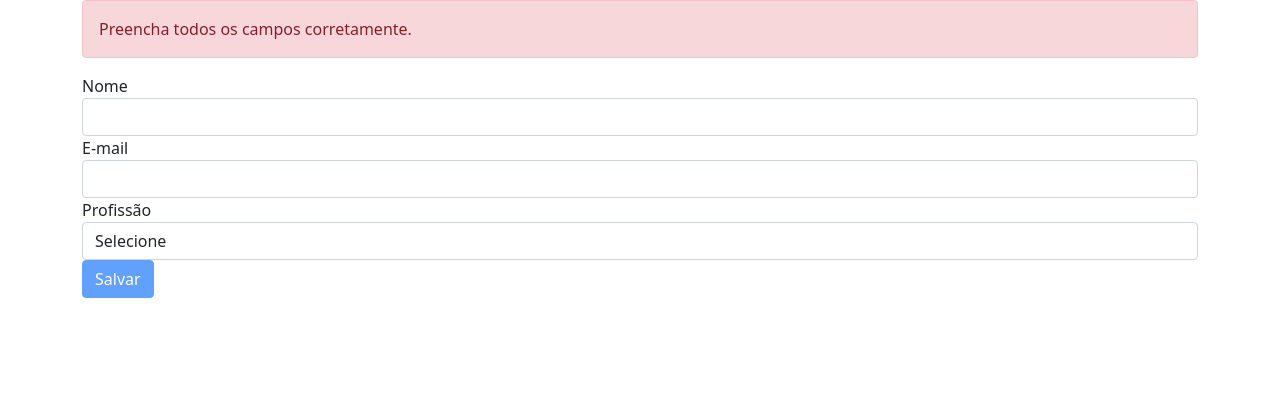
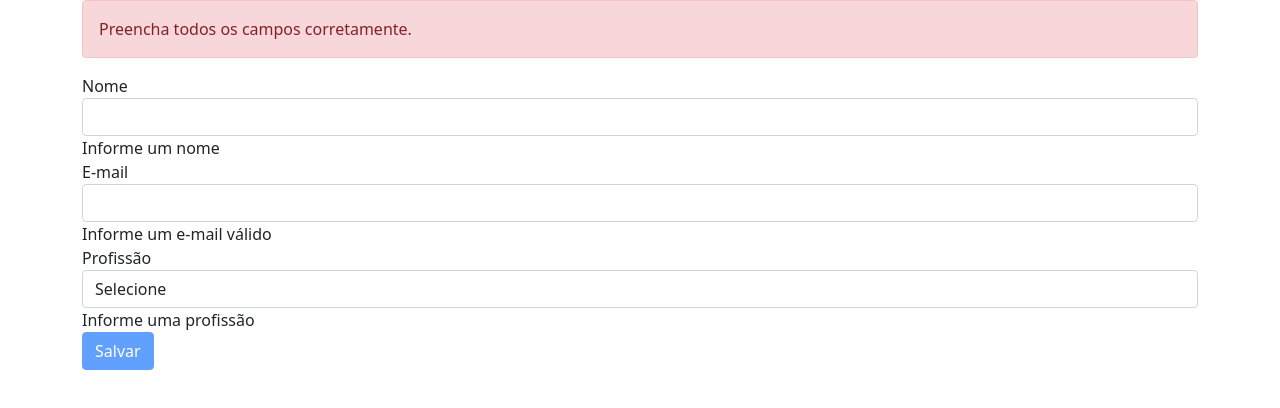
Before and after one commit to andersonmisson/formulario-angular, an Angular app: page / in a window 1280 px wide. Shown: the top 408 px of the page. Built offline with nearby package versions, Linux system fonts and the light colour scheme.

Commit message:
Exibindo erro de validação de controles do formulário

```diff
--- a/src/app/app.component.html
+++ b/src/app/app.component.html
@@ -9,25 +9,32 @@
     <div class="form-group">
       <label class="form-control-label">Nome</label>
       <input type="text" class="form-control" name="primeiroNome"
-        [(ngModel)]="cliente.nome" required minlength="10">
+        [(ngModel)]="cliente.nome" required minlength="10" #nome="ngModel">
+
+      <div *ngIf="nome.hasError('required')">Informe um nome</div>
+      <div *ngIf="nome.hasError('minlength')">O nome deve ser completo</div>
     </div> <!-- REQUIRED - Para ser um campo obrigatorio -->
            <!-- MINLENGHT - Minimo 10 letras -->
 
     <div class="form-group">
       <label class="form-control-label">E-mail</label>
       <input type="text" class="form-control" name="emailAddress"
-        [(ngModel)]="cliente.email" required email>
+        [(ngModel)]="cliente.email" required email #email="ngModel">
+
+      <div *ngIf="email.invalid">Informe um e-mail válido</div>
     </div><!-- REQUIRED - Para ser um campo obrigatorio -->
           <!-- EMAIL - Configuração para o email, ter @ por exemplo -->
 
     <div class="form-group">
       <label class="form-control-label">Profissão</label>
       <select class="form-control" name="profissao"
-          [(ngModel)]="cliente.profissao" required>
+          [(ngModel)]="cliente.profissao" required #profissao="ngModel">
         <option value="">Selecione</option> <!-- Usando um laço FOR para o ver o array profissoes[] -->
         <option *ngFor="let profissao of profissoes"
           [value]="profissao">{{ profissao }}</option>
       </select>
+
+      <div *ngIf="profissao.invalid">Informe uma profissão</div>
     </div><!-- REQUIRED - Para ser um campo obrigatorio -->
 
     <button type="submit" class="btn btn-primary"
```
